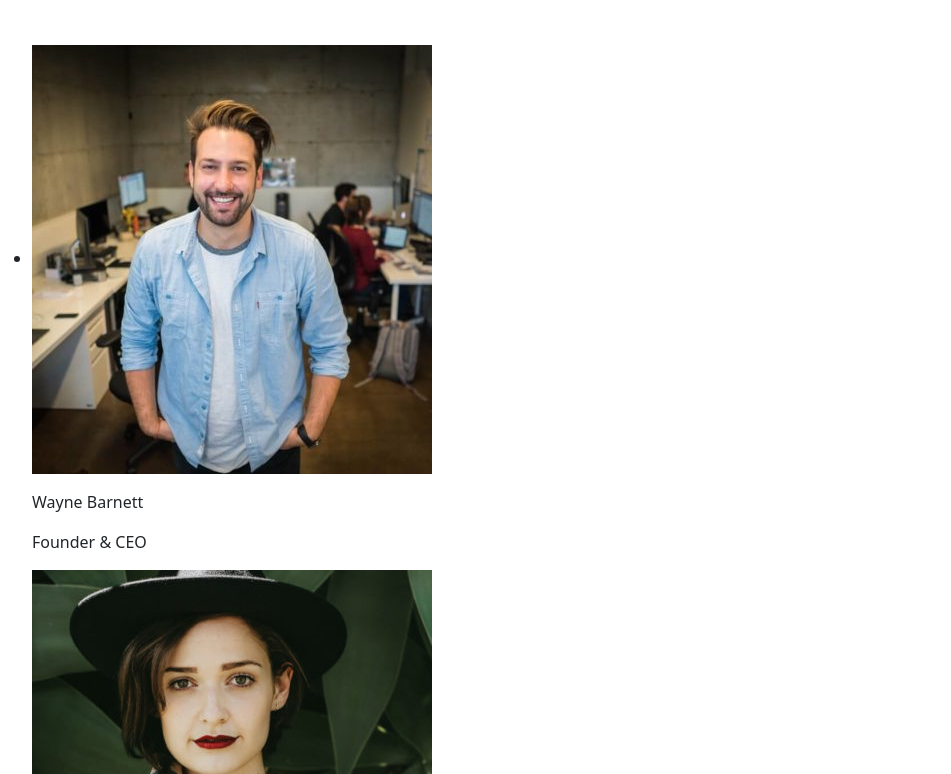
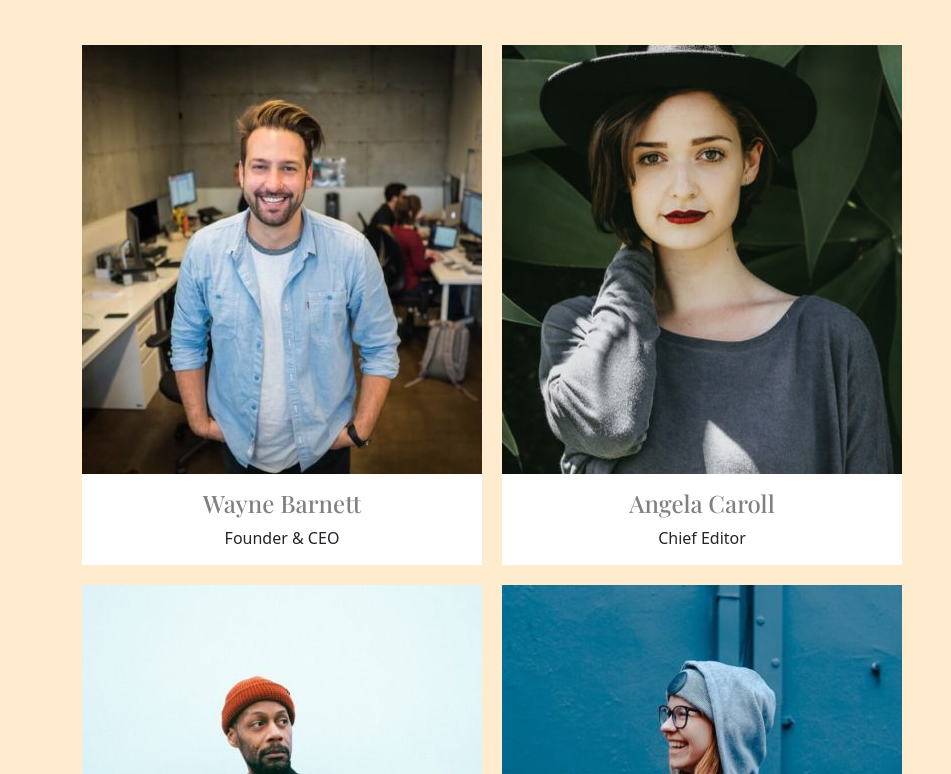
Before and after one commit to claudiuhuhulia/js-our-team, a plain HTML site: page index.html in a window 1280 px wide. Shown: the part 131-905 px from the top of the page, without its empty margins (0-951 px from the left). Drawn offline with nearby package versions, Linux system fonts and the light colour scheme; a web font is replaced by a local one.

Commit message:
added_css & fixed markup/js

```diff
--- a/index.html
+++ b/index.html
@@ -4,6 +4,9 @@
     <meta charset="UTF-8">
     <meta name="viewport" content="width=device-width, initial-scale=1.0">
     <title>Our Team</title>
+    <link rel="preconnect" href="https://fonts.googleapis.com">
+    <link rel="preconnect" href="https://fonts.gstatic.com" crossorigin>
+    <link href="https://fonts.googleapis.com/css2?family=Cabin&family=Fredoka:wght@400;500&family=Montserrat:wght@400;600;700;800&family=Open+Sans:wght@400;700;800&family=PT+Sans:wght@400;700&family=Playfair+Display:ital,wght@0,500;0,600;1,400&display=swap" rel="stylesheet">
     <link href="https://cdn.jsdelivr.net/npm/bootstrap@5.0.2/dist/css/bootstrap.min.css" rel="stylesheet" integrity="sha384-EVSTQN3/azprG1Anm3QDgpJLIm9Nao0Yz1ztcQTwFspd3yD65VohhpuuCOmLASjC" crossorigin="anonymous">
     <link rel="stylesheet" href="style.css">
     <script defer src="main.js"></script>
@@ -13,10 +16,11 @@
         <h1 class="text-center">Our Team</h1>
         <p class="text-center">Lorem ipsum dolor sit, amet consectetur adipisicing elit. </p>
     </header>
-    <ul>
-
-    </ul>
 
 
+    <div class="container ">
+        <div class="team d-flex"></div>
+
+    </div>
 </body>
 </html>
--- a/main.js
+++ b/main.js
@@ -1,4 +1,4 @@
-const unorderedList = document.querySelector('ul');
+const card = document.querySelector('.team');
 
 
 const team = [
@@ -38,12 +38,12 @@ let TeamList = '';
 
 for(i = 0 ; i < team.length; i++){
     const teamMember = team[i];
-    TeamList +=`<li>
-    <p><img src=img/${teamMember.img}></p>
-    <p>${teamMember.Name}</p>
+    TeamList +=` <div class="mycard">
+    <img src=img/${teamMember.img}>
+    <h4>${teamMember.Name}</h4>
     <p>${teamMember.Role}</p>
-     </li>`
+     </div>`
 
 }
 
-unorderedList.innerHTML=TeamList;
+card.innerHTML=TeamList;
--- a/style.css
+++ b/style.css
@@ -0,0 +1,19 @@
+.team{
+    gap: 20px;
+    flex-wrap: wrap;
+}
+body{
+    background-color: blanchedalmond;
+}
+.mycard{
+    background-color: white;
+    text-align: center;
+}
+p{
+    margin-bottom: 15px;
+}
+h4{
+    margin-top: 15px;;
+    font-family: 'Playfair Display', serif;
+    color: grey;
+}
```
